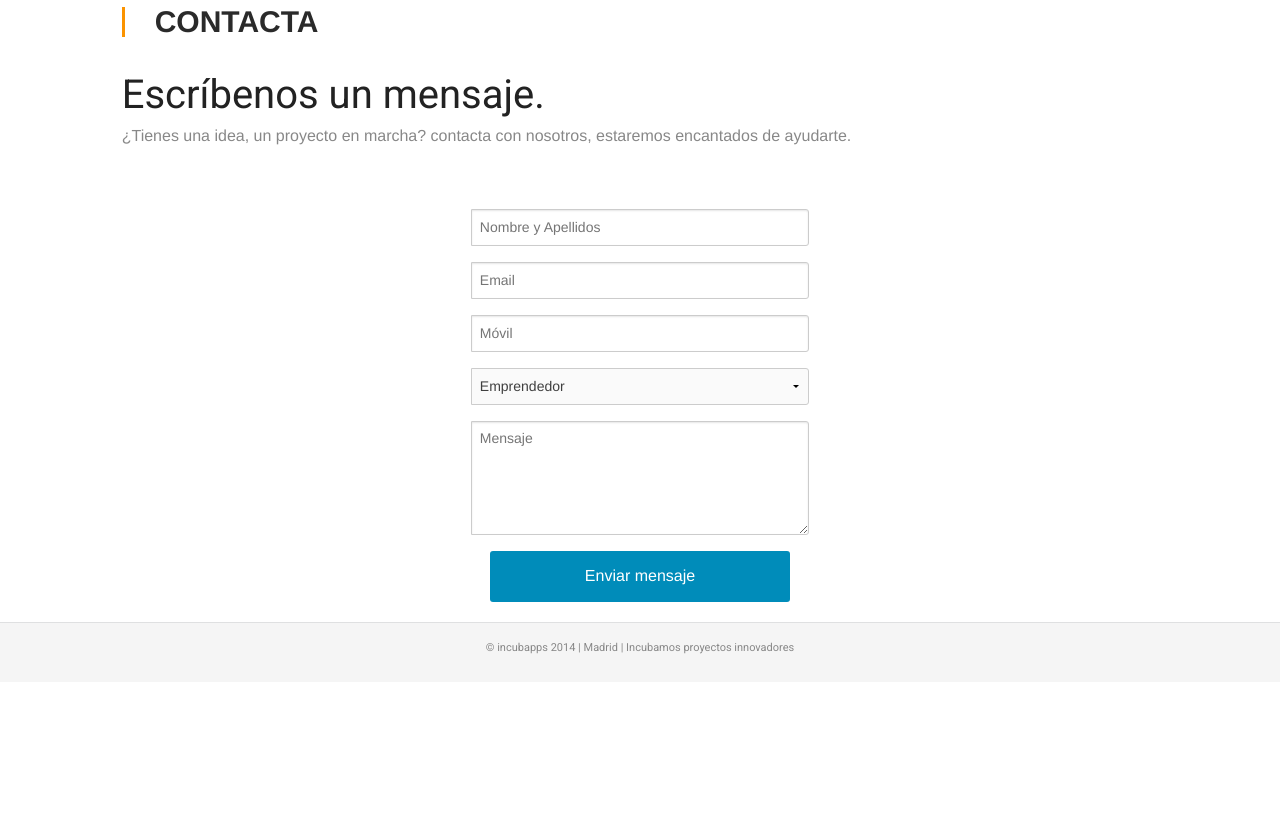
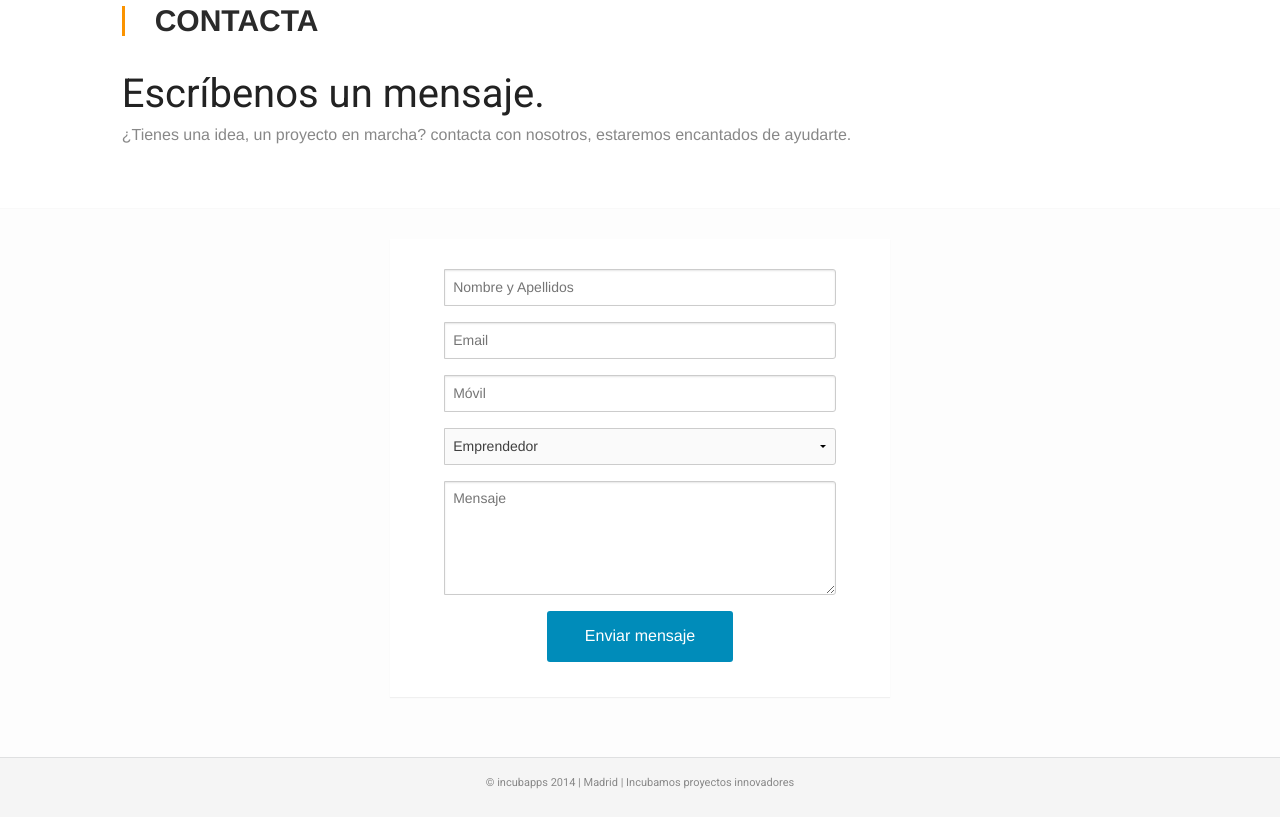
Before and after one commit to hermesdt-incubapps/hermesdt-incubapps.github.io, a website with bundled scripts: page index.html in a window 1280 px wide. Shown: the part 3390-4207 px from the top of the page. Before the commit the page ends 4072 px from the top, so only its background shows below. Built offline with nearby package versions, Linux system fonts and the light colour scheme.

```diff
--- a/index.html
+++ b/index.html
@@ -219,13 +219,13 @@
 
         <div class="row">
             <div class="small-12 medium-6 columns">
-                <h4 class="section-subtitle">Eres un emprendedor...</h4>
-                <p>Si eres un emprendedor podemos ayudarte a lanzar tu proyecto y desarrollarlo para convertilo en un producto digital. ¿Ya tienes una idea? <a href="#" data-goto="contact">contacta con nosotros</a>.</p>
+                <h4 class="section-subtitle">Si eres un emprendedor...</h4>
+                <p>¿Ya tienes una idea? podemos ayudarte a lanzar tu proyecto y desarrollarlo para convertilo en un producto digital.<br> <a href="#" data-goto="contact">Contacta con nosotros</a>.</p>
             </div>
 
             <div class="small-12 medium-6 columns">
-                <h4 class="section-subtitle">Tienes una empresa...</h4>
-                <p>Definimos y desarrollamos la estrategia <strong>mobile</strong> para tu empresa. ¿Quieres entrar en la era mobile? <a href="#" data-goto="contact">contacta con nosotros</a>.</p>
+                <h4 class="section-subtitle">Si tienes una empresa...</h4>
+                <p>¿Quieres entrar en la era mobile? definimos y desarrollamos la estrategia <strong>mobile</strong> para tu empresa.<br> <a href="#" data-goto="contact">Contacta con nosotros</a>.</p>
             </div>
         </div>
     </section>
@@ -332,10 +332,10 @@
     </div>
     </section>
         <form class="contact-form" action="http://getsimpleform.com/messages?form_api_token=f89560137e2d4bcce56af1e62d51c302" method="post">
-            <div class="row">
+            <div class="row contact-form-fields">
                 <div class="small-12 text-center columns">
                     <div class="row">
-                        <div class="large-4 large-centered columns">
+                        <div class="small-12 columns">
                             <div class="row collapse prefix-radius">
                                 <div class="small-10 small-centered columns">
                                     <input type="text" name="name" placeholder="Nombre y Apellidos" required>
@@ -344,7 +344,7 @@
                         </div>
                     </div>
                     <div class="row">
-                        <div class="large-4 large-centered columns">
+                        <div class="small-12 columns">
                             <div class="row collapse prefix-radius">
                                 <div class="small-10 small-centered columns">
                                     <input type="email" name="message" placeholder="Email" required>
@@ -353,7 +353,7 @@
                         </div>
                     </div>
                     <div class="row">
-                        <div class="large-4 large-centered columns">
+                        <div class="small-12 columns">
                             <div class="row collapse prefix-radius">
                                 <div class="small-10 small-centered columns">
                                     <input type="tel" name="phone" placeholder="Móvil" required>
@@ -362,7 +362,7 @@
                         </div>
                     </div>
                     <div class="row">
-                        <div class="large-4 large-centered columns">
+                        <div class="small-12 columns">
                             <div class="row collapse prefix-radius">
                                 <div class="small-10 small-centered columns">
                                     <select name="contactype">
@@ -376,14 +376,14 @@
                         </div>
                     </div>
                     <div class="row">
-                        <div class="large-4 large-centered columns">
+                        <div class="small-12 columns">
                             <div class="row collapse prefix-radius">
                                 <div class="small-10 small-centered columns">
                                     <textarea rows="6" name="content" placeholder="Mensaje"required></textarea>
                                 </div>
                             </div>
                         </div>
-                          <div class="small-5 small-centered medium-3 columns">
+                          <div class="small-5 small-centered columns">
                             <input type="submit" value="Enviar mensaje" class="button radius expand">
                         </div>
                     </div>
--- a/scss/_incubapps.scss
+++ b/scss/_incubapps.scss
@@ -182,7 +182,7 @@
 
 #investment {
 	padding: 30px 0;
-	border-bottom: 1px solid #dfe0e1;
+
 
 	.row {
 		margin-bottom: 30px;
@@ -192,10 +192,21 @@
 
 #contact {
 	padding: 30px 0 15px 0;
+}
 
-	.contact-form {
-		padding-top: 30px;
-	}
+.contact-form {
+	margin: 0 auto;
+	padding: 30px 0;
+	background: #fdfdfd;
+	border-top: 1px solid #f9f9f9;
+}
+
+.contact-form-fields {
+	max-width: 500px;
+	background: white;
+	box-shadow: 0 1px 1px rgba(0,0,0,0.05);
+	margin: 0 auto 30px auto;
+	padding: 30px 0 15px 0;
 }
 
 .section-subtitle {
```
Also changed, not shown: stylesheets/app.css.
